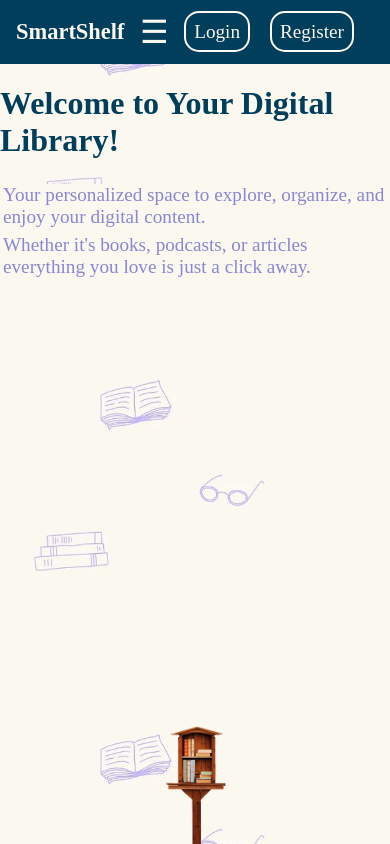
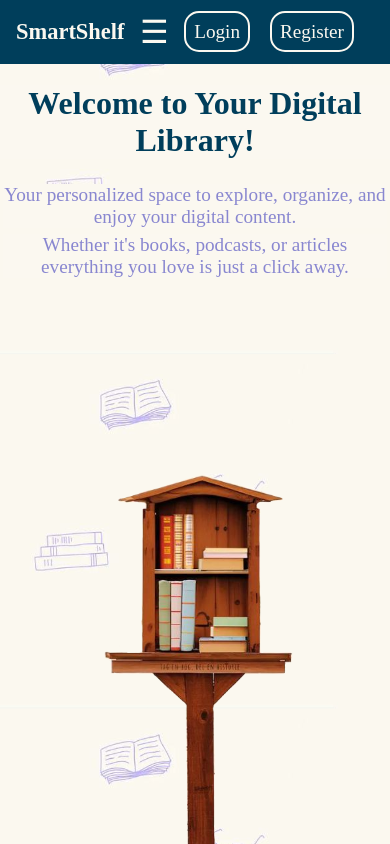
Before and after one commit to Sama-Sokkar/Digital-Library, a Flask app: page / in a window 390 px wide. Run offline with Flask 3, Linux system fonts and the light colour scheme.

Commit message:
responsive: made the home page responsive

```diff
--- a/static/css/homeBooks.css
+++ b/static/css/homeBooks.css
@@ -68,3 +68,9 @@
   font-size: 24px;
   cursor: pointer;
 }
+
+@media (max-width: 550px) {
+.book-grid {
+  padding: 1rem ;
+}
+}
--- a/static/css/index.css
+++ b/static/css/index.css
@@ -14,3 +14,12 @@
   width: 16%;
   margin-top: auto;
 }
+
+@media (max-width: 550px) {
+ .home-img {
+  width: 50%;
+}
+.home-p,.title{
+  text-align: center;
+}
+}
--- a/static/css/style.css
+++ b/static/css/style.css
@@ -74,7 +74,6 @@ body {
   color: #003e5b;
 }
 
-/* Hamburger hidden by default */
 .hamburger {
   display: none;
   font-size: 2rem;
@@ -82,14 +81,13 @@ body {
   color: #fbf8f0;
 }
 
-/* Media query for small screens */
 @media (max-width: 550px) {
   .nav-ul {
     display: none;
     flex-direction: column;
     background-color: #003e5b;
     position: absolute;
-    top: 4rem;
+    top: 2.5rem;
     left: 0;
     width: 100%;
     text-align: center;
```
